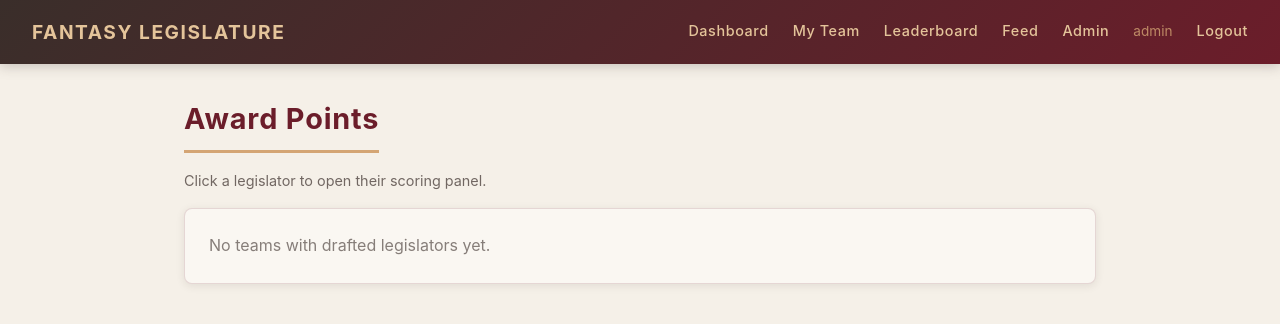
After one commit to christmastodd-dot/Christmas-repo, a Flask app: page /admin/scoring in a window 1280 px wide. The commit adds this page. Shown: the top 324 px of the page. Run offline with Flask 3, Linux system fonts and the light colour scheme; a user stored in the database is signed in; data comes from the database, SQL or seed files in the repository.

Commit message:
Milestone 3: Scoring system with action buttons and undo
- Scoring constants for all 10 point actions (25 to 5,000 pts)
- Admin scoring overview shows all teams with their legislators
- Click a legislator to open scoring panel with all 10 action buttons
- Each button awards points with confirmation dialog
- Full event history table per legislator with undo buttons
- Points flow through to My Team page totals
- Scoring button CSS with hover/active states

https://claude.ai/code/session_017wSMdgsYGXAsdbCgucto3C

```diff
--- a/app.py
+++ b/app.py
@@ -12,6 +12,19 @@ from flask_login import (
     login_required, current_user
 )
 from werkzeug.security import generate_password_hash, check_password_hash
+
+SCORING_ACTIONS = [
+    ('No vote w/ floor remarks', 25),
+    ('Floor speech >5 min', 500),
+    ('Absent for session day', 1000),
+    ('Passed legislation through house', 100),
+    ('Bill dies with floor vote', 5000),
+    ('Cause of point of order', 1000),
+    ('Bill gets recommitted', 2500),
+    ('Bill gets floor amendment', 500),
+    ('Failed floor amendment', 1000),
+    ('Ruling request on conflict of interest', 500),
+]
 
 app = Flask(__name__)
 app.secret_key = os.environ.get('SECRET_KEY', 'dev-secret-change-me')
@@ -386,6 +399,103 @@ def admin_delete_legislator(legislator_id):
     return redirect(url_for('admin_manage_legislators'))
 
 
+# ── Admin scoring routes ──────────────────────────────────────────
+
+@app.route('/admin/scoring')
+@admin_required
+def admin_scoring():
+    db = get_db()
+    teams = db.execute('''
+        SELECT u.id, u.team_name, u.username
+        FROM users u
+        WHERE u.team_name IS NOT NULL AND u.team_name != ''
+        ORDER BY u.team_name
+    ''').fetchall()
+
+    team_data = []
+    for team in teams:
+        legislators = db.execute('''
+            SELECT l.*, COALESCE(SUM(se.points), 0) as points
+            FROM legislators l
+            LEFT JOIN scoring_events se ON se.legislator_id = l.id
+            WHERE l.team_id = ?
+            GROUP BY l.id
+            ORDER BY l.category, l.name
+        ''', (team['id'],)).fetchall()
+        team_data.append({'team': team, 'legislators': legislators})
+
+    return render_template('admin/scoring.html',
+                           team_data=team_data,
+                           scoring_actions=SCORING_ACTIONS)
+
+
+@app.route('/admin/scoring/legislator/<int:legislator_id>')
+@admin_required
+def admin_score_legislator(legislator_id):
+    db = get_db()
+    legislator = db.execute('''
+        SELECT l.*, u.team_name, COALESCE(SUM(se.points), 0) as total_points
+        FROM legislators l
+        LEFT JOIN users u ON l.team_id = u.id
+        LEFT JOIN scoring_events se ON se.legislator_id = l.id
+        WHERE l.id = ?
+        GROUP BY l.id
+    ''', (legislator_id,)).fetchone()
+
+    if not legislator:
+        flash('Legislator not found.', 'error')
+        return redirect(url_for('admin_scoring'))
+
+    events = db.execute('''
+        SELECT * FROM scoring_events
+        WHERE legislator_id = ?
+        ORDER BY created_at DESC
+    ''', (legislator_id,)).fetchall()
+
+    return render_template('admin/score_legislator.html',
+                           legislator=legislator,
+                           events=events,
+                           scoring_actions=SCORING_ACTIONS)
+
+
+@app.route('/admin/scoring/legislator/<int:legislator_id>/add', methods=['POST'])
+@admin_required
+def admin_add_score(legislator_id):
+    event_type = request.form.get('event_type', '')
+    points = request.form.get('points', type=int)
+
+    if not event_type or points is None:
+        flash('Invalid scoring event.', 'error')
+        return redirect(url_for('admin_score_legislator', legislator_id=legislator_id))
+
+    db = get_db()
+    db.execute(
+        'INSERT INTO scoring_events (legislator_id, event_type, points) VALUES (?, ?, ?)',
+        (legislator_id, event_type, points)
+    )
+    db.commit()
+
+    leg = db.execute('SELECT name FROM legislators WHERE id = ?', (legislator_id,)).fetchone()
+    flash(f'+{points:,} pts to {leg["name"]} for "{event_type}".', 'success')
+    return redirect(url_for('admin_score_legislator', legislator_id=legislator_id))
+
+
+@app.route('/admin/scoring/event/<int:event_id>/undo', methods=['POST'])
+@admin_required
+def admin_undo_score(event_id):
+    db = get_db()
+    event = db.execute('SELECT * FROM scoring_events WHERE id = ?', (event_id,)).fetchone()
+    if not event:
+        flash('Event not found.', 'error')
+        return redirect(url_for('admin_scoring'))
+
+    legislator_id = event['legislator_id']
+    db.execute('DELETE FROM scoring_events WHERE id = ?', (event_id,))
+    db.commit()
+    flash(f'Undid "{event["event_type"]}" ({event["points"]:,} pts).', 'success')
+    return redirect(url_for('admin_score_legislator', legislator_id=legislator_id))
+
+
 # ── Run ───────────────────────────────────────────────────────────
 
 if __name__ == '__main__':
--- /dev/null
+++ b/templates/admin/scoring.html
@@ -0,0 +1,41 @@
+{% extends "base.html" %}
+{% block title %}Scoring — Admin{% endblock %}
+
+{% block content %}
+<h1>Award Points</h1>
+<p class="mb-2" style="font-size:0.9rem; opacity:0.7;">Click a legislator to open their scoring panel.</p>
+
+{% for td in team_data %}
+<div class="card mb-2">
+    <h2>{{ td.team.team_name }}</h2>
+    {% if td.legislators %}
+    <div class="roster-grid">
+        {% for leg in td.legislators %}
+        <a href="{{ url_for('admin_score_legislator', legislator_id=leg.id) }}" class="legislator-card card" style="text-decoration:none; color:inherit;">
+            <div class="legislator-photo">
+                {% if leg.headshot_url %}
+                    <img src="{{ leg.headshot_url }}" alt="{{ leg.name }}">
+                {% else %}
+                    <div class="legislator-photo-placeholder">{{ leg.name[0] }}</div>
+                {% endif %}
+            </div>
+            <div class="legislator-info">
+                <h3>{{ leg.name }}</h3>
+                <div style="font-size:0.8rem; opacity:0.6;">{{ leg.category }}</div>
+                <div class="legislator-points">{{ "{:,}".format(leg.points or 0) }} pts</div>
+            </div>
+        </a>
+        {% endfor %}
+    </div>
+    {% else %}
+        <p style="opacity:0.6;">No legislators drafted.</p>
+    {% endif %}
+</div>
+{% endfor %}
+
+{% if not team_data %}
+<div class="card">
+    <p style="opacity:0.6;">No teams with drafted legislators yet.</p>
+</div>
+{% endif %}
+{% endblock %}
--- a/templates/dashboard.html
+++ b/templates/dashboard.html
@@ -25,6 +25,7 @@
     <div class="mt-1">
         <a href="{{ url_for('admin_manage_users') }}" class="btn btn-primary btn-small">Manage Users</a>
         <a href="{{ url_for('admin_manage_legislators') }}" class="btn btn-secondary btn-small">Manage Legislators</a>
+        <a href="{{ url_for('admin_scoring') }}" class="btn btn-gold btn-small">Award Points</a>
     </div>
 </div>
 {% endif %}
```
Also changed, not shown: static/style.css (+45 -0 lines), templates/admin/score_legislator.html (added, +74 -0 lines).
